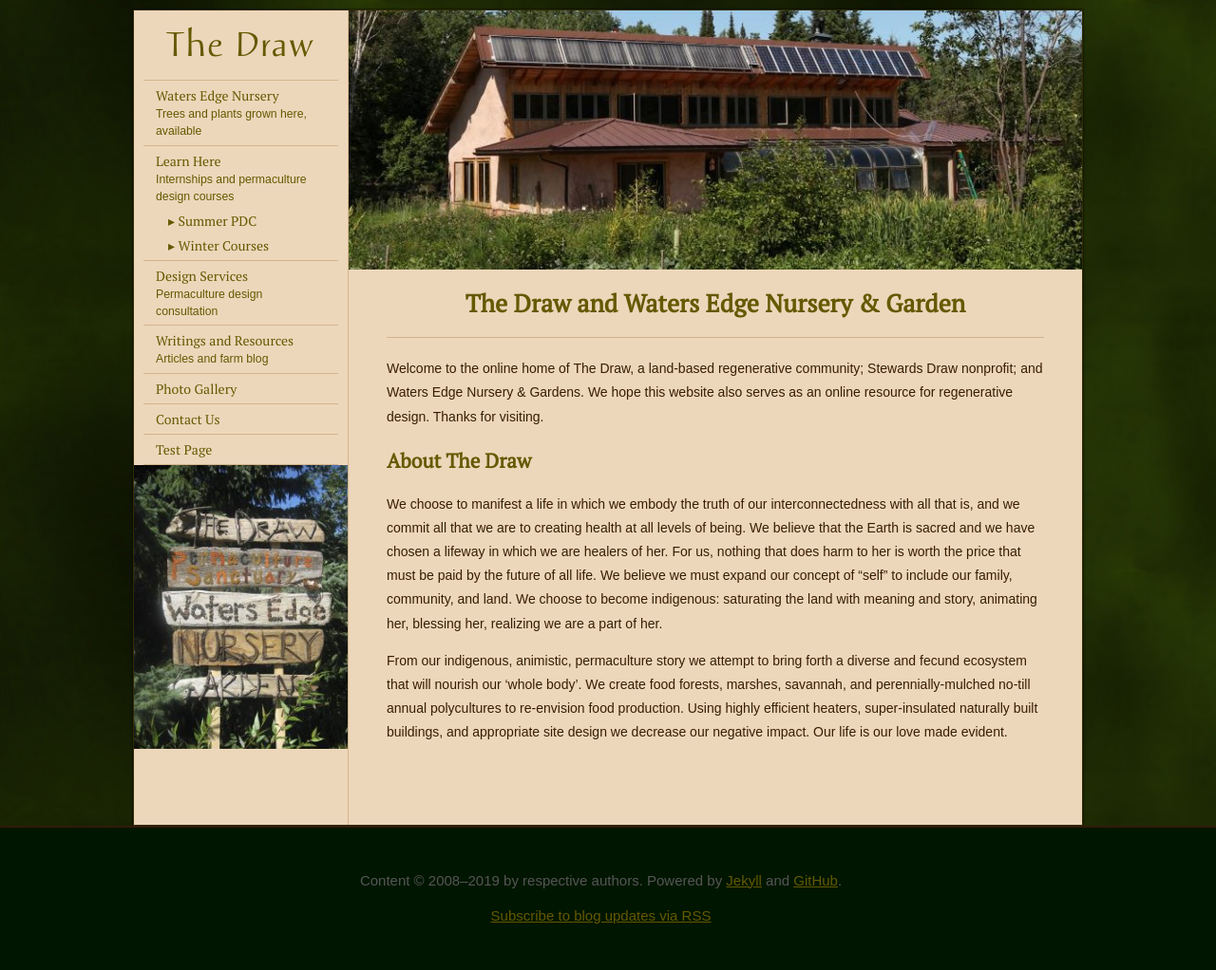
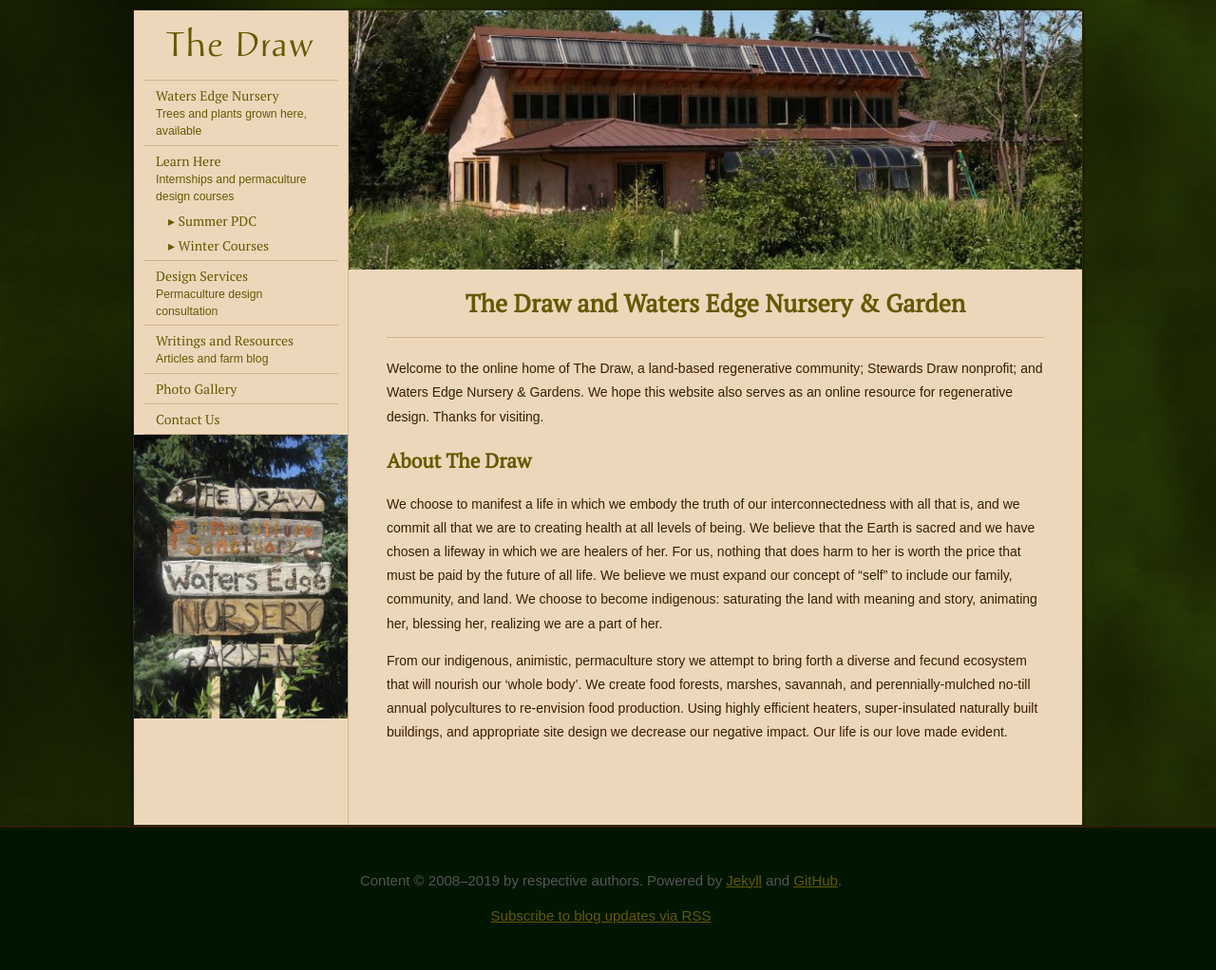
Before and after one commit to the-draw/the-draw.github.io, a Jekyll site: the page built from index.md, in a window 1280 px wide. Shown: the whole page at 95% size. Built offline with Jekyll 4.4.1, drawn with Linux system fonts in a browser that asks for light colours.

Commit message:
Got rid of test page

```diff
--- a/_data/side_menu.yml
+++ b/_data/side_menu.yml
@@ -19,5 +19,3 @@
   url: /gallery
 - title: Contact Us
   url: /contact
-- title: Test Page
-  url: /new-page/
```
